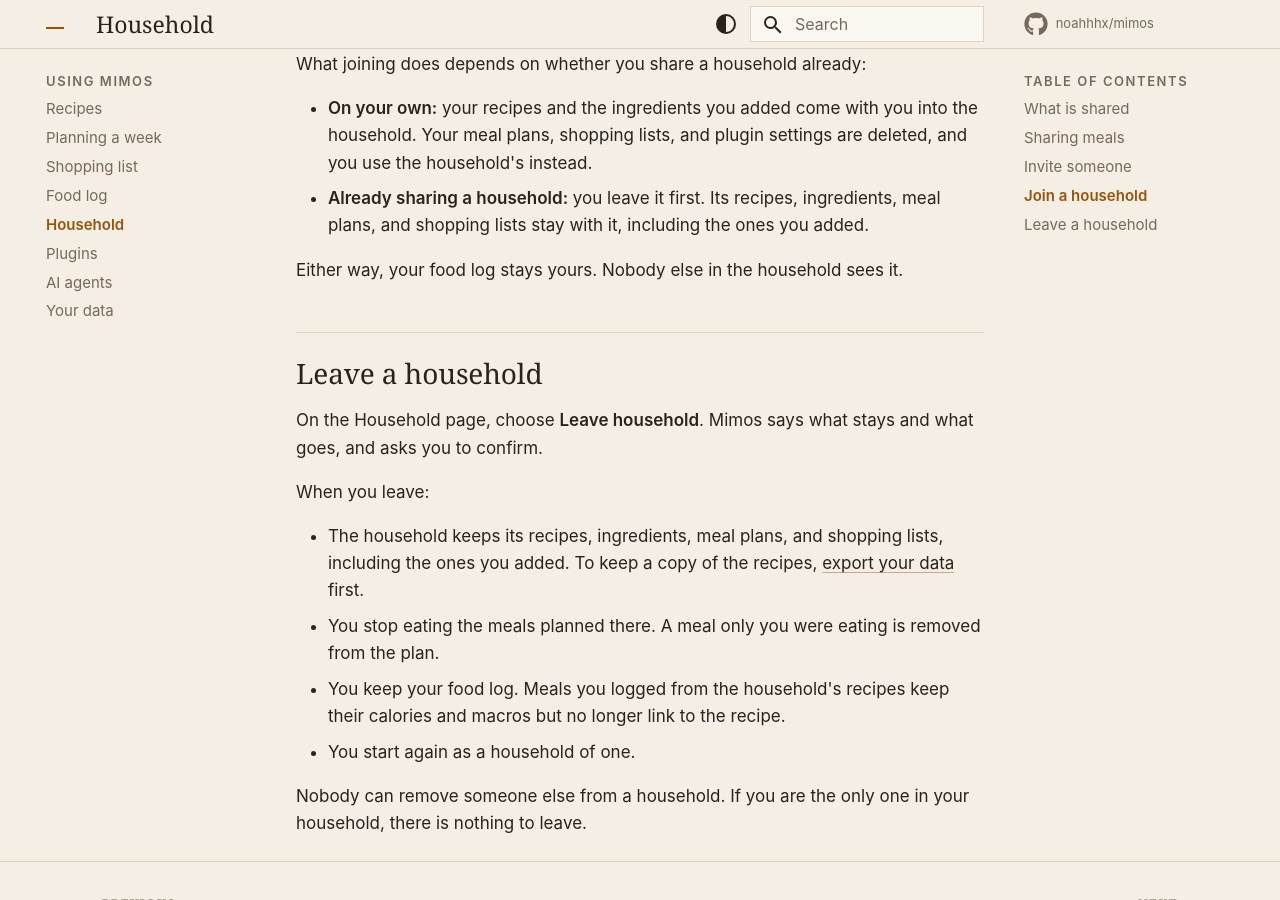
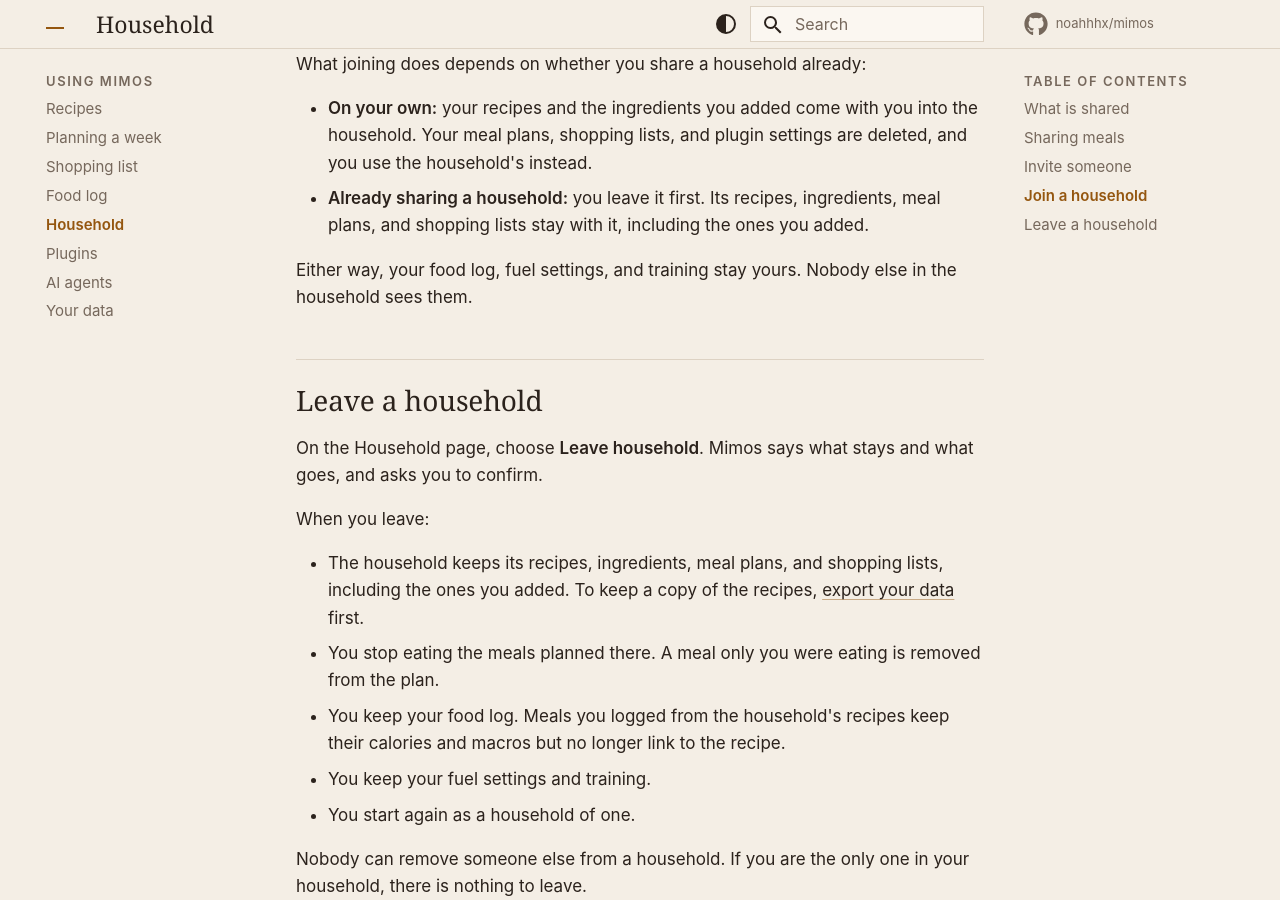
Before and after one commit to noahhhx/mimos, an MkDocs documentation site: the page built from docs/guide/household.md, in a window 1280 px wide and 900 px high, scrolled down 2351 px. Built offline with MkDocs 1.6.1 and Material for MkDocs 9.7.7, drawn with Linux system fonts in a browser that asks for light colours; comment, search, counter and statistics services are not loaded; some of the changed text lies outside the part shown.

Commit message:
docs: describe fuel settings, export format 5, and core-fueling

```diff
--- a/docs/guide/household.md
+++ b/docs/guide/household.md
@@ -12,13 +12,13 @@
 
 ## What is shared
 
-| Shared with your household       | Yours alone   |
-| -------------------------------- | ------------- |
-| Recipes, and who added each one  | Your food log |
-| Ingredients you added            |               |
-| Meal plans                       |               |
-| Shopping lists                   |               |
-| Plugins and what they remember   |               |
+| Shared with your household       | Yours alone                     |
+| -------------------------------- | ------------------------------- |
+| Recipes, and who added each one  | Your food log                   |
+| Ingredients you added            | Your fuel settings and training |
+| Meal plans                       |                                 |
+| Shopping lists                   |                                 |
+| Plugins and what they remember   |                                 |
 
 Everyone in a household is equal. Anyone can add, change, or delete its
 recipes, plan its meals, and tick off its shopping list. A recipe someone
@@ -63,8 +63,8 @@
   ingredients, meal plans, and shopping lists stay with it, including the
   ones you added.
 
-Either way, your food log stays yours. Nobody else in the household sees
-it.
+Either way, your food log, fuel settings, and training stay yours. Nobody else in
+the household sees them.
 
 ## Leave a household
 
@@ -80,6 +80,7 @@
   removed from the plan.
 - You keep your food log. Meals you logged from the household's recipes
   keep their calories and macros but no longer link to the recipe.
+- You keep your fuel settings and training.
 - You start again as a household of one.
 
 Nobody can remove someone else from a household. If you are the only one
```
Also changed, not shown: AGENTS.md (+9 -5 lines), docs/guide/index.md (+3 -1 lines), docs/guide/your-data.md (+4 -2 lines), docs/harness/usage.md (+3 -1 lines), docs/assets/screenshots/account.png, docs/assets/screenshots/profile-menu.png.
